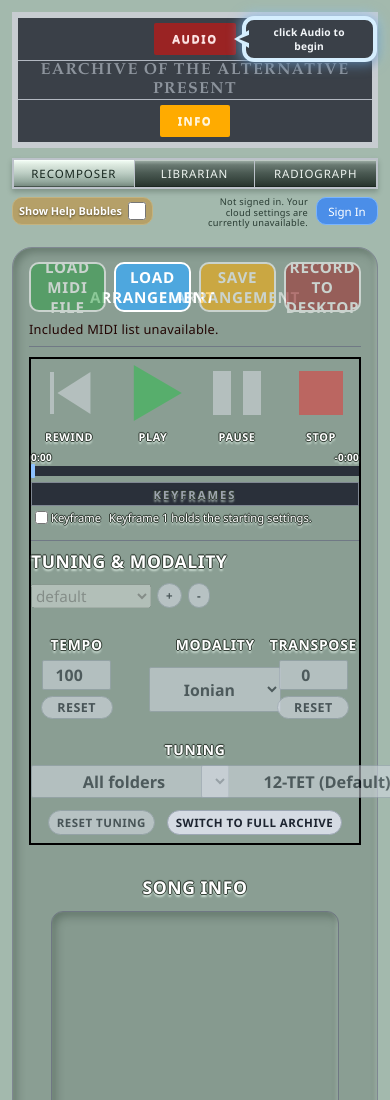
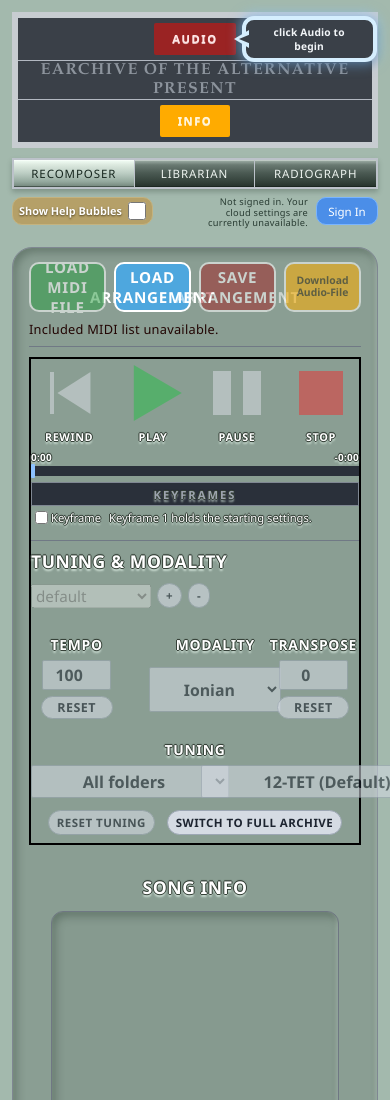
Before and after one commit to jawnypants/Earchive-V2, a plain HTML site: page midi-player/index.html in a window 390 px wide. Shown: the top 1100 px of the page. Drawn offline with nearby package versions, Linux system fonts and the light colour scheme; no server answers.

Commit message:
Update arrangement and audio download controls

```diff
--- a/midi-player/index.html
+++ b/midi-player/index.html
@@ -76,8 +76,8 @@
                             <div class="row tight action-row">
                                 <button id="load-button" class="button action-button" type="button" disabled data-help="Open a MIDI file from your computer or choose one from the Earchive library.">LOAD MIDI FILE</button>
                                 <button id="load-arrangement" class="button action-button" type="button" title="Sign in to load saved arrangements" data-help="Reopen a saved arrangement with its instruments, tuning, and keyframes.">LOAD ARRANGEMENT</button>
-                                <button id="save-arrangement" class="button action-button" type="button" title="Sign in to enable arrangement saving" disabled data-help="Save the MIDI and its current settings, including keyframes, to your library.">SAVE ARRANGEMENT</button>
-                                <button id="record" class="button action-button" type="button" disabled data-help="Record the arrangement from the beginning and save it as an audio file.">RECORD TO DESKTOP</button>
+                                <button id="save-arrangement" class="button action-button" type="button" title="Sign in to enable arrangement saving" disabled data-help="You must SAVE ARRANGEMENT to broadcast your file. This saves all current settings.">SAVE ARRANGEMENT</button>
+                                <button id="record" class="button action-button" type="button" disabled data-help="Record the arrangement from the beginning and save it as an audio file.">Download Audio-File</button>
                             </div>
                             <div id="status" class="inline-status">Click Audio to begin.</div>
                         </section>
--- a/midi-player/style.css
+++ b/midi-player/style.css
@@ -1061,11 +1061,12 @@ textarea:disabled {
 }
 
 #save-arrangement.action-button {
+    background: #a02a2a;
+}
+
+#record.action-button {
     background: #ffb000;
-}
-
-#record.action-button {
-    background: #a02a2a;
+    color: #3b2b00;
 }
 
 .button {
@@ -2843,6 +2844,14 @@ h3 {
 }
 
 @media (max-width: 480px) {
+    #record.action-button {
+        padding-inline: 2px;
+        font-size: 0.65rem;
+        line-height: 1.15;
+        letter-spacing: 0;
+        overflow-wrap: anywhere;
+    }
+
     .audio-launch-hint {
         width: max-content;
         max-width: calc(50vw - 60px);
```
Also changed, not shown: midi-player/js/app.js.
